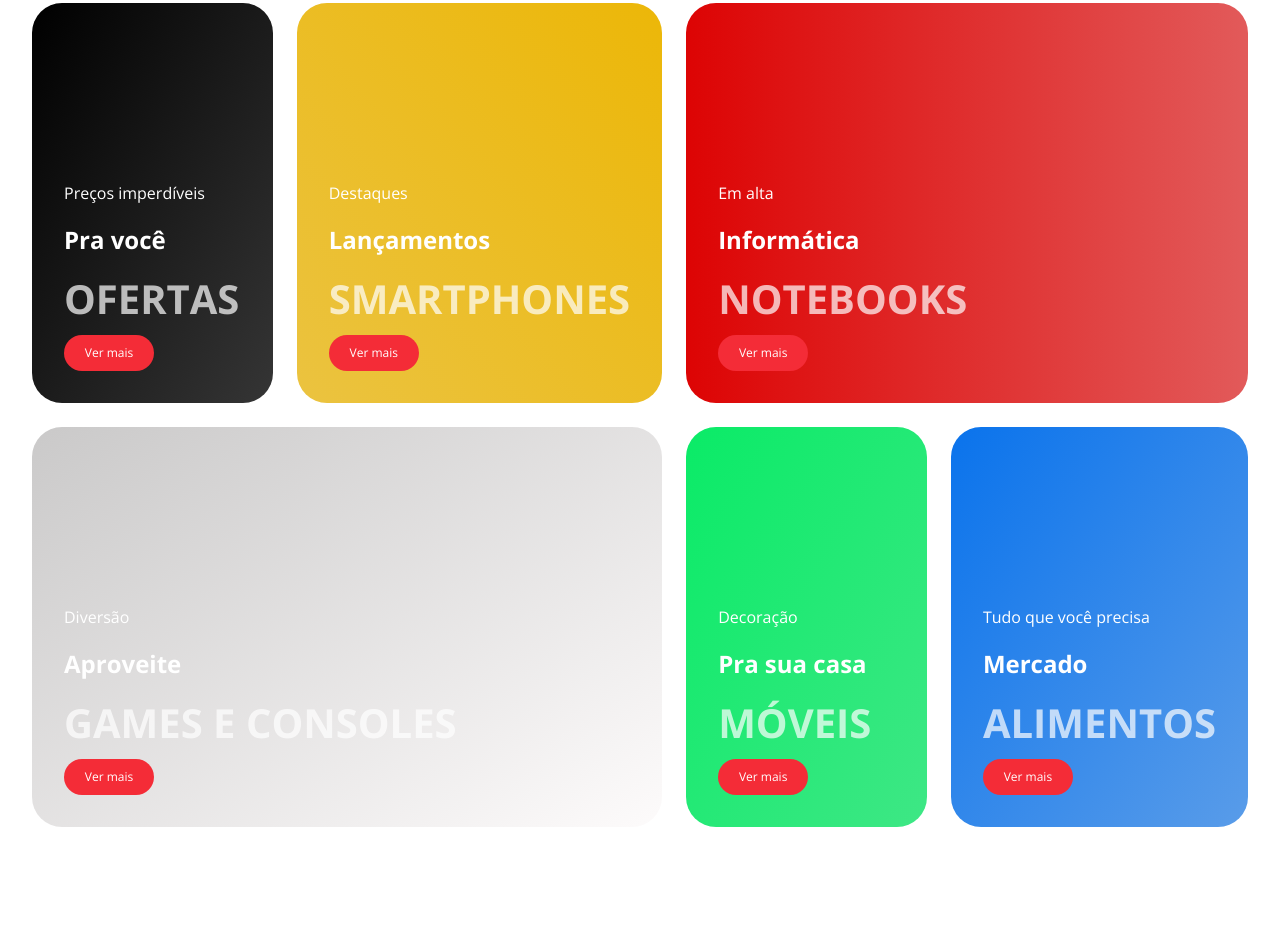
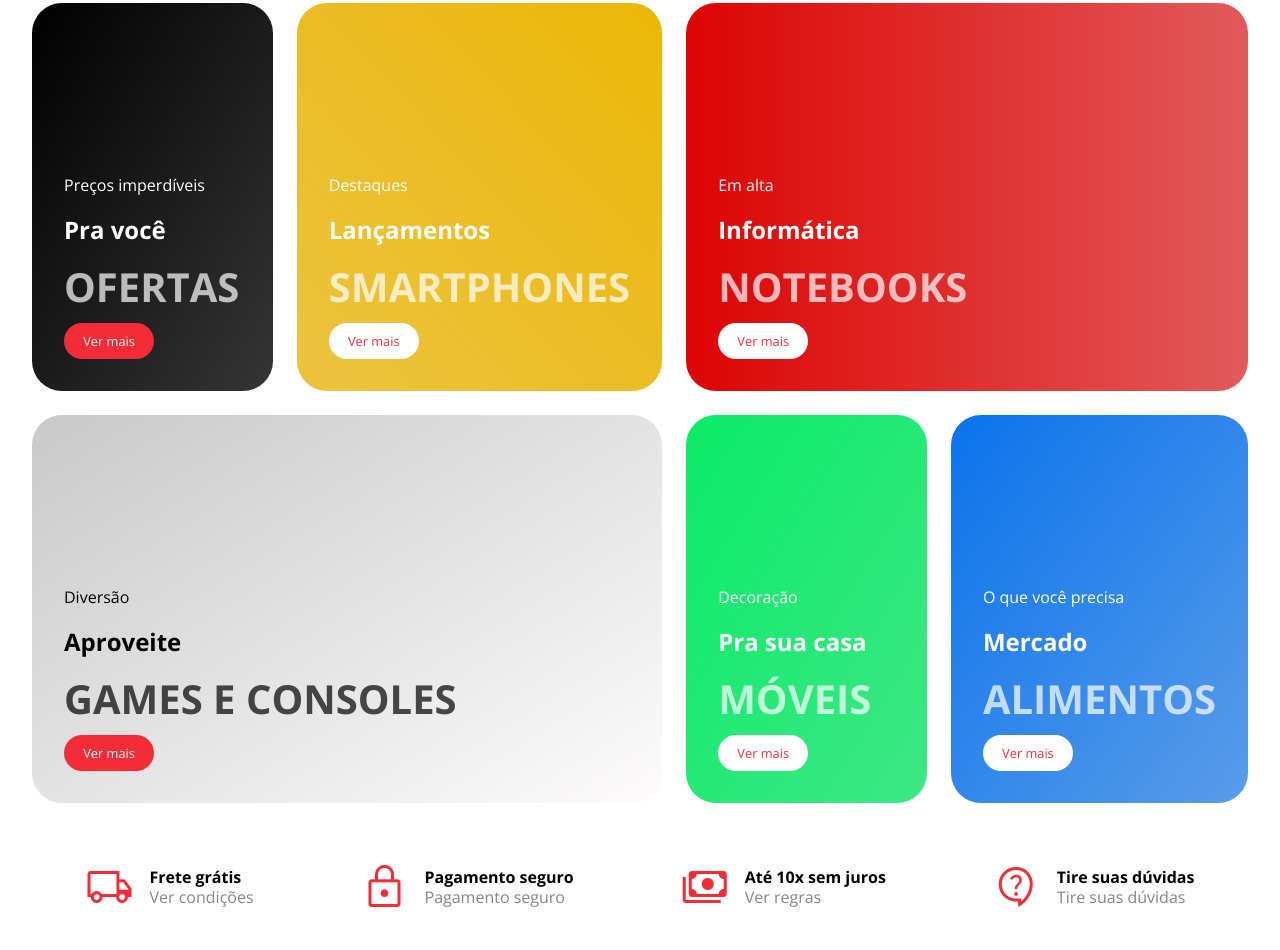
Before and after one commit to marceloafl/e-commerce, a plain HTML site: page index.html in a window 1280 px wide. Shown: the part 911-1861 px from the top of the page. Before the commit the page ends 1738 px from the top, so only its background shows below. Drawn offline with nearby package versions, Linux system fonts and the light colour scheme.

Commit message:
update faixa sobre loja

```diff
--- a/assets/css/categories-banner.css
+++ b/assets/css/categories-banner.css
@@ -6,8 +6,9 @@
         "earphone wear-gadget laptop laptop"
         "game game 3d-devices speakers";
     grid-template-columns: 1fr 1fr 1fr 1fr;
-    grid-template-rows: 50% 50%;
+    grid-template-rows: 1fr 1fr;
     height: 100vh;
+    margin-bottom: 1.5rem;
 }
 
 .categories-banner{
@@ -69,8 +70,22 @@
     text-transform: uppercase;
 }
 
+.categories-banner__title--main-second{
+    color: #000;
+    font-size: 2.5rem;
+    font-weight: 700;
+    opacity: .7;
+    text-transform: uppercase;
+}
+
 .categories-banner__title--second{
     color: #FFF;
+    font-size: 1.5rem;
+    font-weight: 700;
+}
+
+.categories-banner__title--second-second{
+    color: #000;
     font-size: 1.5rem;
     font-weight: 700;
 }
@@ -80,13 +95,26 @@
 }
 
 .categories-banner__button{
-    background-color: var(--color-red);
+    background-color: #FFF;
     border-radius: 30px;
-    color: #FFF;
-    font-size: .75rem;
+    color: var(--color-red);
+    font-size: .8rem;
     display: block;
     height: 36px;
     line-height: 36px;
     text-align: center;
     width: 90px;
 }
+
+.categories-banner__button--second{
+    background-color: var(--color-red);
+    border-radius: 30px;
+    color: #FFF;
+    font-size: .8rem;
+    display: block;
+    height: 36px;
+    line-height: 36px;
+    text-align: center;
+    width: 90px;
+
+}
--- /dev/null
+++ b/assets/css/store-banner.css
@@ -0,0 +1,47 @@
+.store-banner__wrapper{
+    height: 120px;
+    margin-bottom: 1.5rem;
+}
+
+.store-banner__list{
+    align-items: center;
+    display: flex;
+    height: inherit;
+    justify-content: space-around;
+}
+
+.store-banner__item{
+    align-items: center;
+    display: flex;
+}
+
+.store-banner__img-icon{
+    color: var(--color-red);
+    font-size: 3rem;
+    margin-right: 1rem;
+}
+
+.store-banner__img--shipping::before{
+    content: '\e558';
+}
+
+.store-banner__img--safeness::before{
+    content: '\e897';
+}
+
+.store-banner__img--payment::before{
+    content: '\ef63';
+}
+
+.store-banner__img--doubts::before{
+    content: '\e94c';
+}
+
+.store-banner__description-title{
+    font-weight: 700;
+    margin-bottom: 0.2rem;
+}
+
+.store-banner__description{
+    color: var(--color-grey);
+}
--- a/index.html
+++ b/index.html
@@ -10,12 +10,12 @@
     <link rel="preconnect" href="https://fonts.gstatic.com" crossorigin>
     <link href="https://fonts.googleapis.com/css2?family=Open+Sans:wght@300;400;700&display=swap" rel="stylesheet">
     <link rel="stylesheet" href="https://fonts.googleapis.com/css2?family=Material+Symbols+Outlined:opsz,wght,FILL,GRAD@20..48,100..700,0..1,-50..200" />
-    <link rel="stylesheet" href="https://fonts.googleapis.com/css2?family=Material+Symbols+Outlined:opsz,wght,FILL,GRAD@20..48,100..700,0..1,-50..200" />
     <link href="assets/css/base/base.css" rel="stylesheet">
     <link href="assets/css/base/variables.css" rel="stylesheet">
     <link href="assets/css/header.css" rel="stylesheet">
     <link href="assets/css/main-banner.css" rel="stylesheet">
     <link href="assets/css/categories-banner.css" rel="stylesheet">
+    <link href="assets/css/store-banner.css" rel="stylesheet">
 </head>
 <body>
     <header class="header">
@@ -63,7 +63,7 @@
                     <h3 class="categories-banner__title--second">Pra você</h3>
                     <h2 class="categories-banner__title--main">Ofertas</h2>
                 </section>
-                <a href="#" class="categories-banner__button">Ver mais</a>
+                <a href="#" class="categories-banner__button--second">Ver mais</a>
             </section>
             <section class="categories-banner categories-banner__1b">
                 <section class="categories-banner__description--wrapper">
@@ -83,11 +83,11 @@
             </section>
             <section class="categories-banner categories-banner__2a">
                 <section class="categories-banner__description--wrapper">
-                    <h4 class="categories-banner__title--third">Diversão</h4>
-                    <h3 class="categories-banner__title--second">Aproveite</h3>
-                    <h2 class="categories-banner__title--main">Games e consoles</h2>
+                    <h4 class="categories-banner__title--third-second">Diversão</h4>
+                    <h3 class="categories-banner__title--second-second">Aproveite</h3>
+                    <h2 class="categories-banner__title--main-second">Games e consoles</h2>
                 </section>
-                <a href="#" class="categories-banner__button">Ver mais</a>
+                <a href="#" class="categories-banner__button--second">Ver mais</a>
             </section>
             <section class="categories-banner categories-banner__2b">
                 <section class="categories-banner__description--wrapper">
@@ -99,15 +99,46 @@
             </section>
             <section class="categories-banner categories-banner__2c">
                 <section class="categories-banner__description--wrapper">
-                    <h4 class="categories-banner__title--third">Tudo que você precisa</h4>
+                    <h4 class="categories-banner__title--third">O que você precisa</h4>
                     <h3 class="categories-banner__title--second">Mercado</h3>
                     <h2 class="categories-banner__title--main">Alimentos</h2>
                 </section>
                 <a href="#" class="categories-banner__button">Ver mais</a>
             </section>
+        </section>
+        <section class="store-banner__wrapper">
+            <ul class="store-banner__list">
+                <li class="store-banner__item">
+                    <section class="store-banner__img-icon store-banner__img--shipping material-symbols-outlined"></section>
+                    <section class="store-banner__description--wrapper">
+                        <p class="store-banner__description-title">Frete grátis</p>
+                        <a href="#" class="store-banner__description--link"><p class="store-banner__description">Ver condições</p></a>
+                    </section>
+                </li>
+                <li class="store-banner__item">
+                    <section class="store-banner__img-icon store-banner__img--safeness  material-symbols-outlined"></section>
+                    <section class="store-banner__description--wrapper">
+                        <p class="store-banner__description-title">Pagamento seguro</p>
+                        <a href="#" class="store-banner__description--link"><p class="store-banner__description">Pagamento seguro</p></a>
+                    </section>
+                </li>
+                <li class="store-banner__item">
+                    <section class="store-banner__img-icon store-banner__img--payment  material-symbols-outlined"></section>
+                    <section class="store-banner__description--wrapper">
+                        <p class="store-banner__description-title">Até 10x sem juros</p>
+                        <a href="#" class="store-banner__description--link"><p class="store-banner__description">Ver regras</p></a>
+                    </section>
+                </li>
+                <li class="store-banner__item">
+                    <section class="store-banner__img-icon store-banner__img--doubts  material-symbols-outlined"></section>
+                    <section class="store-banner__description--wrapper">
+                        <p class="store-banner__description-title">Tire suas dúvidas</p>
+                        <a href="#" class="store-banner__description--link"><p class="store-banner__description">Tire suas dúvidas</p></a>
+                    </section>
+                </li>
+            </ul>
 
         </section>
-
     </main>
 </body>
 </html>
```
